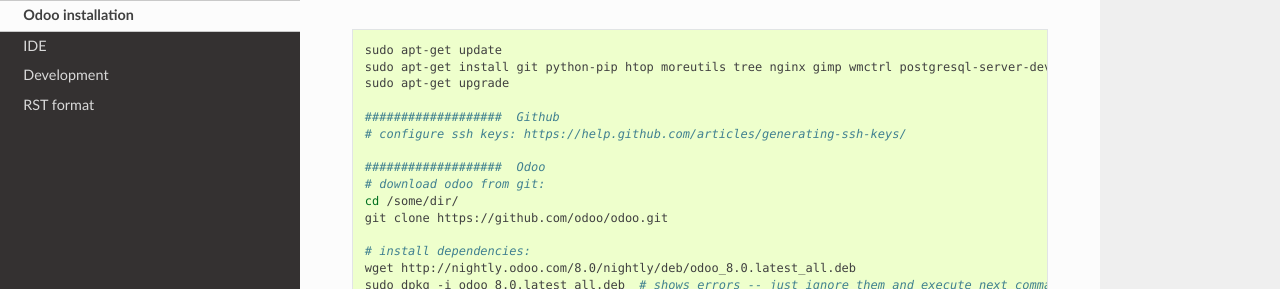
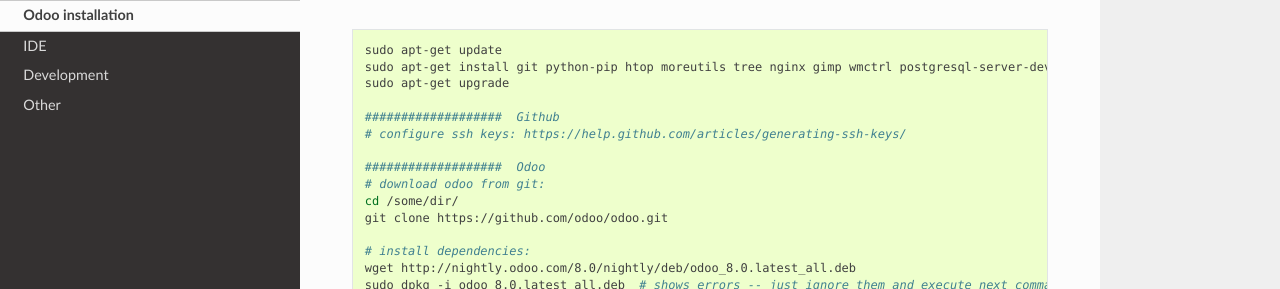
Before and after one commit to itpp-labs/odoo-development, a Sphinx documentation site: the page built from docs/install.rst, in a window 1280 px wide. Shown: the part 131-420 px from the top of the page. Built offline with Sphinx 7.4.7 and the Read the Docs theme 2.0.0, drawn with Linux system fonts in a browser that asks for light colours.

Commit message:
move rst to other

```diff
--- a/docs/index.rst
+++ b/docs/index.rst
@@ -13,7 +13,7 @@
    install
    ide/index
    dev/index
-   rst
+   other/index
 
 
 Indices and tables
--- /dev/null
+++ b/docs/other/index.rst
@@ -0,0 +1,7 @@
+Other
+=====
+
+.. toctree::
+   :maxdepth: 3
+
+   rst
```
Also changed, not shown: docs/other/rst.rst (renamed from docs/rst.rst).
